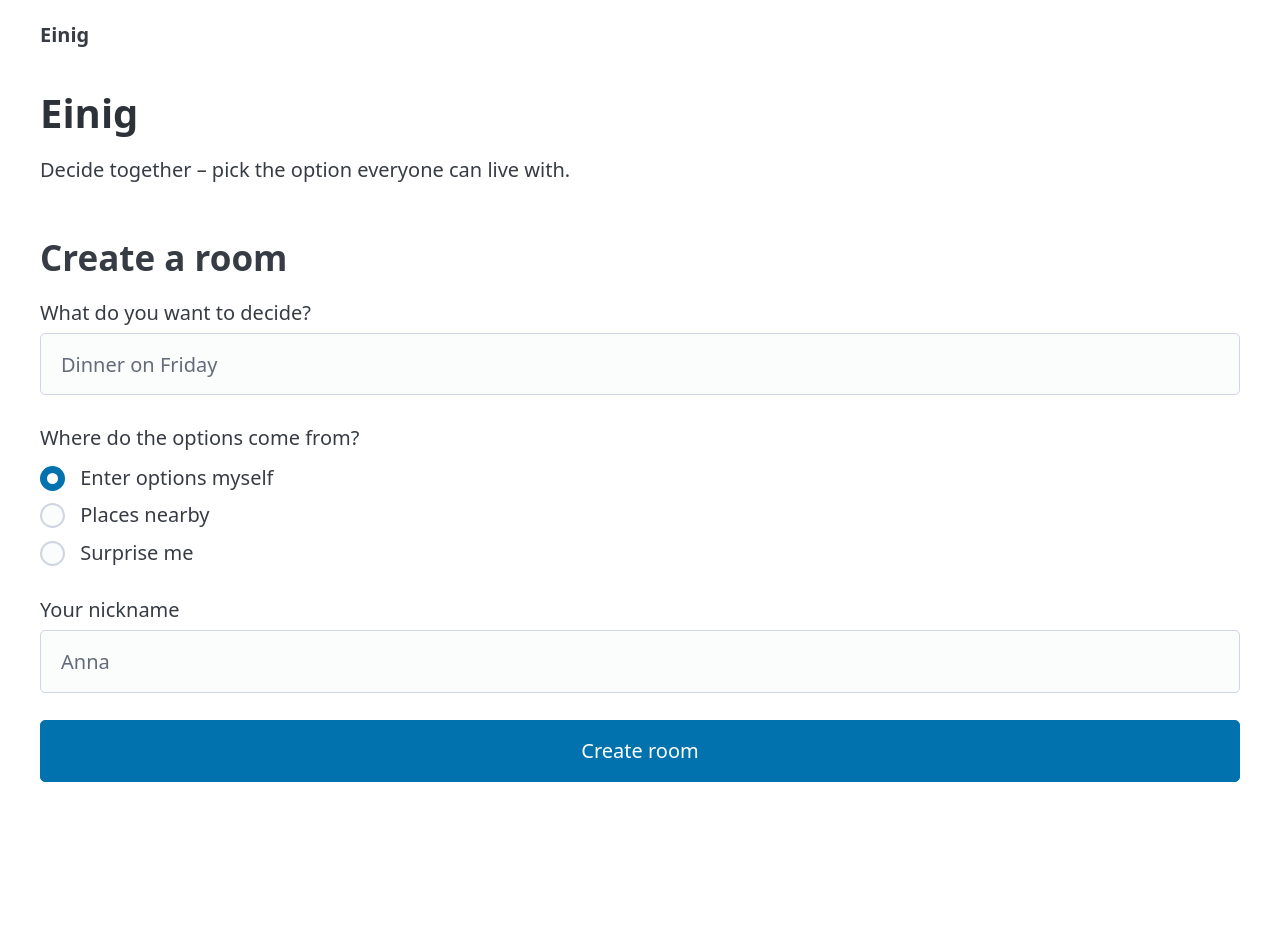
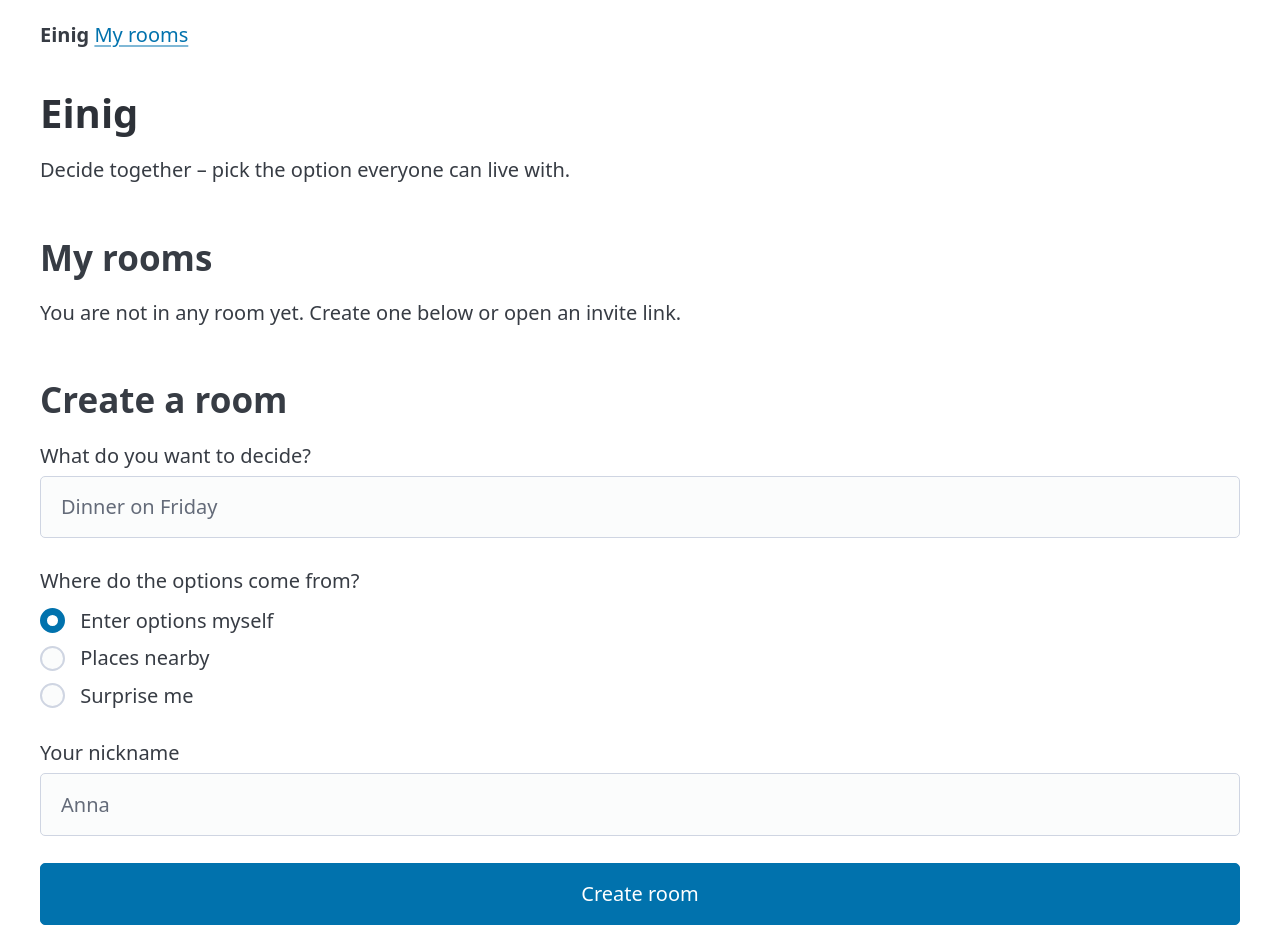
Before and after one commit to AntonKemper-H/einig, a Flask app: page / in a window 1280 px wide. Shown: the top 944 px of the page. Before the commit the page ends 782 px from the top, so only its background shows below. Run offline with Flask 3, Linux system fonts and the light colour scheme; some libraries are stand-ins or nearby versions.

Commit message:
Implement A8: My rooms on the home page
The home page lists every room this browser is in, newest first, with a link
to the page for the room's status. The session cookie lasts 180 days and
remembers at most 30 rooms; stale tokens are removed.

Co-Authored-By: Claude Opus 5.5 <noreply@anthropic.com>

```diff
--- a/app/__init__.py
+++ b/app/__init__.py
@@ -5,6 +5,7 @@ config; the real app reads its settings from environment variables.
 """
 
 import os
+from datetime import timedelta
 
 from dotenv import load_dotenv
 from flask import Flask, render_template
@@ -17,6 +18,8 @@ from app.routes import main, pwa, rooms
 def create_app(test_config: dict | None = None) -> Flask:
     """Create the Flask app, either from a test config or from environment variables."""
     app = Flask(__name__, instance_relative_config=True)
+    # The session cookie with the room tokens survives closing the browser (A8, "My rooms").
+    app.config["PERMANENT_SESSION_LIFETIME"] = timedelta(days=180)
 
     if test_config is None:
         # Real run: read .env locally (on the host, variables are set in its settings).
--- a/app/db.py
+++ b/app/db.py
@@ -217,6 +217,39 @@ def get_participant(room_id: str, session_token: str | None) -> sqlite3.Row | di
         " WHERE room_id = ? AND session_token = ?",
         (room_id, session_token),
     ).fetchone()
+
+
+def get_my_rooms(tokens: dict[str, str]) -> list[dict]:
+    """Return the rooms these tokens belong to, newest first (A8, "My rooms").
+
+    A token counts only if it belongs to a participant of that room, so a forged
+    token or a token of a deleted room gives nothing. One query per token is fine:
+    a browser remembers at most 30 rooms.
+    """
+    found = []
+    for room_id, session_token in tokens.items():
+        row = get_db().execute(
+            "SELECT rooms.id, rooms.title, rooms.status, rooms.created_at,"
+            " participants.nickname, participants.is_creator, participants.id AS participant_id"
+            " FROM rooms JOIN participants ON participants.room_id = rooms.id"
+            " WHERE rooms.id = ? AND participants.session_token = ?",
+            (room_id, session_token),
+        ).fetchone()
+        if row is not None:
+            found.append(
+                {
+                    "id": row["id"],
+                    "title": row["title"],
+                    "status": row["status"],
+                    "created_at": str(row["created_at"]),
+                    "nickname": row["nickname"],
+                    "is_creator": bool(row["is_creator"]),
+                    "participant_id": row["participant_id"],
+                }
+            )
+    # Newest first; rooms created in the same second are ordered by id, so the order never changes.
+    found.sort(key=lambda room: (room["created_at"], room["id"]), reverse=True)
+    return found
 
 
 def get_nicknames(room_id: str) -> list[str]:
--- a/app/routes/main.py
+++ b/app/routes/main.py
@@ -1,7 +1,8 @@
 """General pages: home page and health check."""
 
-from flask import Blueprint, render_template
+from flask import Blueprint, render_template, session, url_for
 
+from app import db
 from app.services import rooms as room_rules
 
 bp = Blueprint("main", __name__)
@@ -9,8 +10,34 @@ bp = Blueprint("main", __name__)
 
 @bp.get("/")
 def home():
-    """Home page with the "create a room" form (F1)."""
-    return render_template("home.html", form={}, errors=[], modes=room_rules.MODES)
+    """Home page: "My rooms" (F25) and the "create a room" form (F1)."""
+    return render_home({}, [])
+
+
+def render_home(form: dict, errors: list[str]) -> str:
+    """The home page; also used by rooms.create_room to show the form again with errors."""
+    return render_template(
+        "home.html", form=form, errors=errors, modes=room_rules.MODES, my_rooms=load_my_rooms()
+    )
+
+
+def load_my_rooms() -> list[dict]:
+    """The rooms this browser is in (A8), each with its link and status label.
+
+    Tokens of deleted rooms, and tokens that belong to no participant of their room,
+    are removed from the cookie here.
+    """
+    tokens = session.get("participant_tokens", {})
+    my_rooms = db.get_my_rooms(tokens)
+    found_ids = {room["id"] for room in my_rooms}
+    if found_ids != set(tokens):
+        session["participant_tokens"] = {
+            room_id: token for room_id, token in tokens.items() if room_id in found_ids
+        }
+    for room in my_rooms:
+        room["url"] = url_for(room_rules.room_link_endpoint(room["status"]), room_id=room["id"])
+        room["status_label"] = room_rules.STATUS_LABELS.get(room["status"], room["status"])
+    return my_rooms
 
 
 @bp.get("/health")
--- a/app/routes/rooms.py
+++ b/app/routes/rooms.py
@@ -16,6 +16,7 @@ from flask import (
 )
 
 from app import db
+from app.routes.main import render_home
 from app.services import lobby as lobby_rules
 from app.services import options as option_rules
 from app.services import places, qr, surprise
@@ -47,11 +48,21 @@ def session_token_for(room_id: str) -> str | None:
 
 
 def remember_token(room_id: str, session_token: str) -> None:
-    """Store the participant's token in the signed session cookie, next to tokens for other rooms."""
+    """Store the participant's token in the signed session cookie, next to tokens for other rooms.
+
+    The cookie lasts 180 days (A8). With more than 30 rooms, the room this browser
+    joined longest ago is forgotten, so the cookie never grows too big for the browser.
+    """
+    tokens = room_rules.remember_room_token(
+        session.get("participant_tokens", {}), room_id, session_token
+    )
+    if len(tokens) > room_rules.MAX_REMEMBERED_ROOMS:
+        # Called after the participant is saved, so the new room counts as the newest.
+        keep = room_rules.rooms_to_keep(db.get_my_rooms(tokens))
+        tokens = {key: token for key, token in tokens.items() if key in keep}
     # A new dict is assigned so Flask notices the change and saves the cookie.
-    tokens = dict(session.get("participant_tokens", {}))
-    tokens[room_id] = session_token
     session["participant_tokens"] = tokens
+    session.permanent = True
 
 
 def invite_url_for(room_id: str) -> str:
@@ -167,7 +178,7 @@ def render_lobby(room, participant, errors: list[str] | None = None):
 
 def show_create_form_again(form: dict, errors: list[str]):
     """Show the create-room form with the entered values and the error messages (status 400)."""
-    return render_template("home.html", form=form, errors=errors, modes=room_rules.MODES), 400
+    return render_home(form, errors), 400
 
 
 @bp.post("/rooms")
--- a/app/services/rooms.py
+++ b/app/services/rooms.py
@@ -1,9 +1,17 @@
-"""Rules for creating a room (spec: specs/a2-create-room.md)."""
+"""Rules for creating a room (spec: specs/a2-create-room.md) and the "My rooms" list (specs/a8-my-rooms.md)."""
 
 import secrets
 
 MODES = ["manual", "nearby", "surprise"]
 TITLE_MAX_LENGTH = 80
+# Browsers refuse cookies over about 4 KB, which would lose every token at once (A8).
+MAX_REMEMBERED_ROOMS = 30
+STATUS_LABELS = {"collecting": "Collecting ideas", "voting": "Voting", "closed": "Decided"}
+STATUS_ENDPOINTS = {
+    "collecting": "rooms.show_room",
+    "voting": "rooms.show_vote",
+    "closed": "rooms.show_result",
+}
 NICKNAME_MAX_LENGTH = 30
 
 
@@ -84,3 +92,26 @@ def new_room_id() -> str:
 def new_session_token() -> str:
     """Return a random token that identifies one participant in their browser session."""
     return secrets.token_urlsafe(32)
+
+
+def remember_room_token(tokens: dict[str, str], room_id: str, token: str) -> dict[str, str]:
+    """Return a new dict with this room's token added or replaced; the given dict stays unchanged."""
+    remembered = dict(tokens)
+    remembered[room_id] = token
+    return remembered
+
+
+def rooms_to_keep(rooms: list[dict]) -> set[str]:
+    """Return the ids of the MAX_REMEMBERED_ROOMS rooms this browser joined most recently.
+
+    Each room carries this browser's own participant id in that room. Ids only grow,
+    so a higher id was joined later. The order of the cookie cannot be used:
+    Flask writes the session cookie with sorted keys.
+    """
+    newest_first = sorted(rooms, key=lambda room: room["participant_id"], reverse=True)
+    return {room["id"] for room in newest_first[:MAX_REMEMBERED_ROOMS]}
+
+
+def room_link_endpoint(status: str) -> str:
+    """The page a room in "My rooms" links to: room page, rating page or result page."""
+    return STATUS_ENDPOINTS.get(status, "rooms.show_room")
--- a/app/templates/base.html
+++ b/app/templates/base.html
@@ -13,6 +13,7 @@
 <body>
   <header>
     <strong>Einig</strong>
+    <a href="{{ url_for('main.home') }}">My rooms</a>
   </header>
   <main>
     {% block content %}{% endblock %}
--- a/app/templates/home.html
+++ b/app/templates/home.html
@@ -1,12 +1,29 @@
 {% extends "base.html" %}
 
 {# Used by main.home (empty form) and rooms.create_room (form shown again with errors).
-   Both pass form, errors and modes; the list of modes lives only in services/rooms.py. #}
+   Both go through main.render_home, which passes form, errors, modes and my_rooms;
+   the list of modes lives only in services/rooms.py. #}
 {% set mode_labels = {"manual": "Enter options myself", "nearby": "Places nearby", "surprise": "Surprise me"} %}
 
 {% block content %}
   <h1>Einig</h1>
   <p>Decide together – pick the option everyone can live with.</p>
+
+  <h2>My rooms</h2>
+
+  {% if my_rooms %}
+    {# F25: only rooms this browser joined; nothing about other people or their votes. #}
+    <ul>
+      {% for room in my_rooms %}
+        <li>
+          <a href="{{ room.url }}">{{ room.title }}</a>
+          <br><small>{{ room.status_label }} · You are {{ room.nickname }}{% if room.is_creator %} · Creator{% endif %}</small>
+        </li>
+      {% endfor %}
+    </ul>
+  {% else %}
+    <p>You are not in any room yet. Create one below or open an invite link.</p>
+  {% endif %}
 
   <h2>Create a room</h2>
 
```
